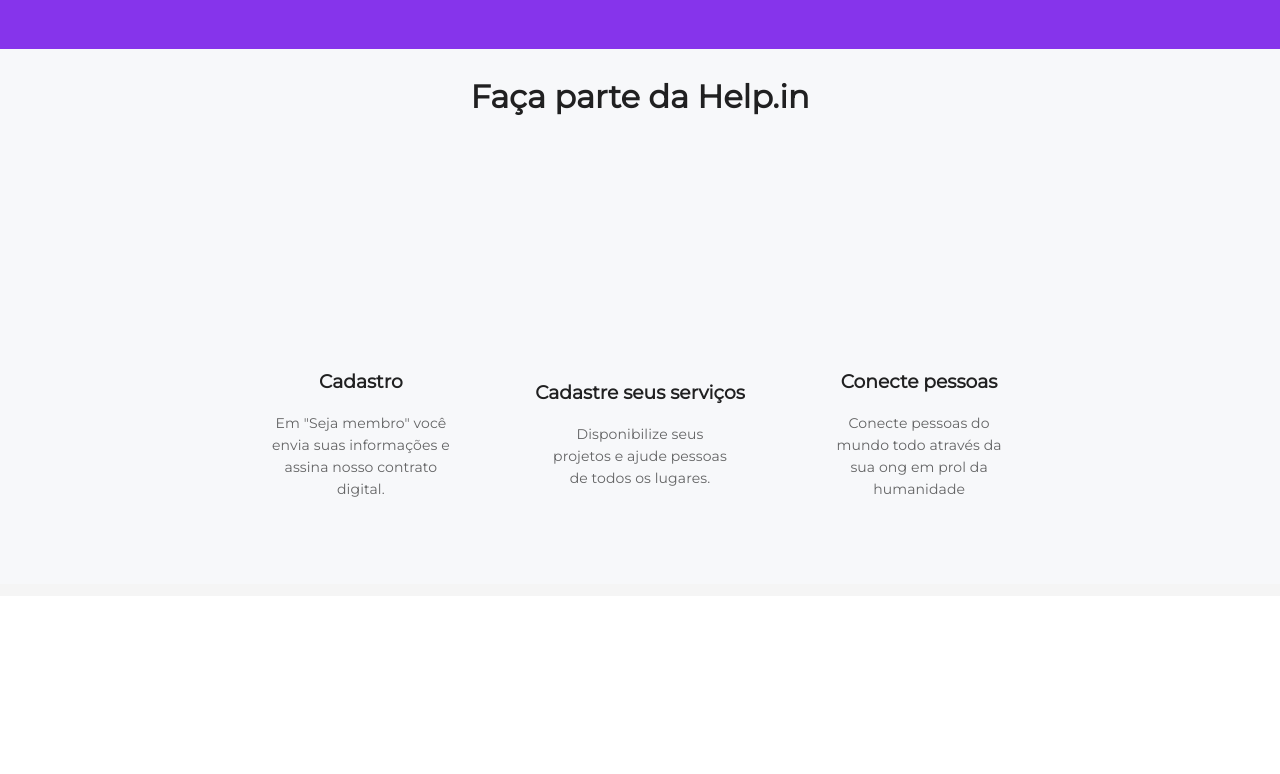
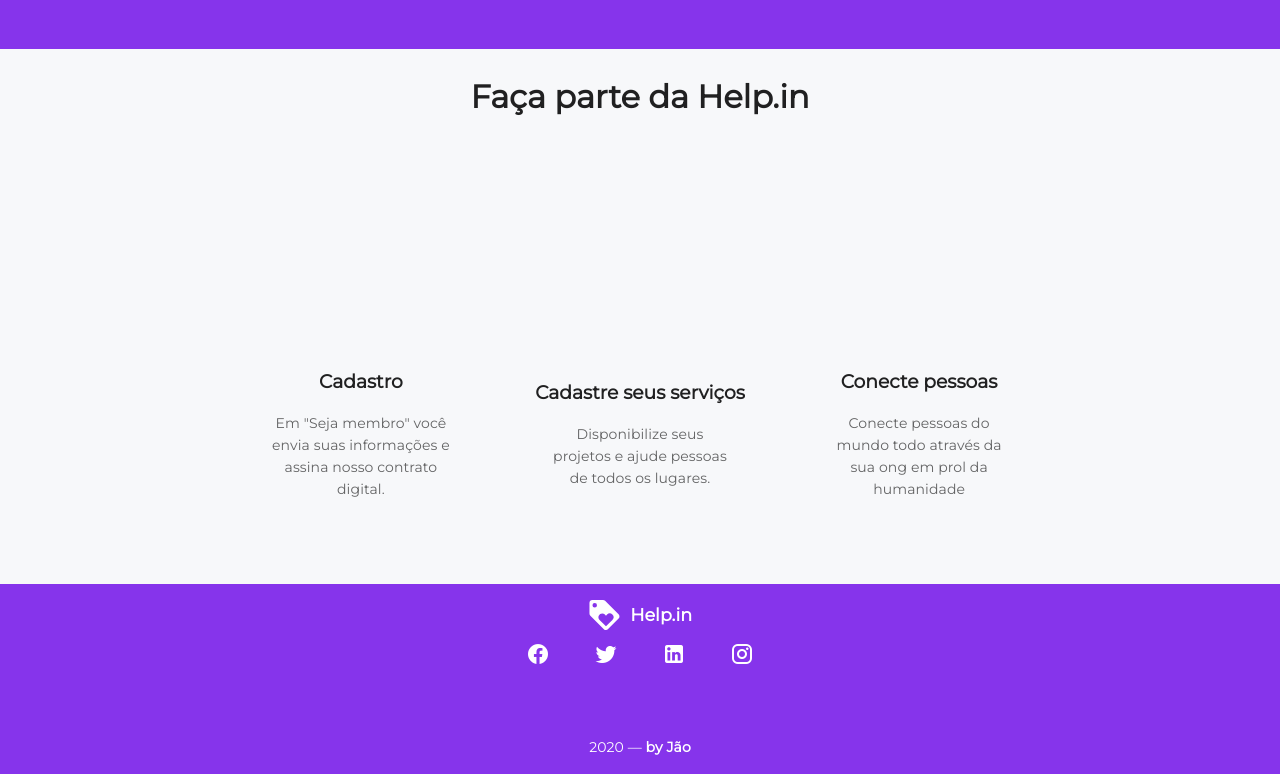
Before and after one commit to joaodias-rms/AdmVolunteer, a Vue app: page / in a window 1280 px wide. Shown: the part 505-1279 px from the top of the page. Before the commit the page ends 1101 px from the top, so only its background shows below. Built offline with nearby package versions, Linux system fonts and the light colour scheme.

Commit message:
Adicionado footer à app

```diff
--- a/src/App.vue
+++ b/src/App.vue
@@ -4,18 +4,22 @@
     <v-main>
       <router-view></router-view>
     </v-main>
-    <v-footer></v-footer>
+    <v-footer width="100%" dark padless>
+      <Footer />
+    </v-footer>
   </v-app>
 </template>
 
 <script>
 import AdmToolBar from "@/components/AdmToolBar.vue";
+import Footer from "@/components/Footer.vue";
 export default {
-name: "App",
-components: {
-  AdmToolBar,
-}
-}
+  name: "App",
+  components: {
+    AdmToolBar,
+    Footer
+  }
+};
 </script>
 
 <style>
```
